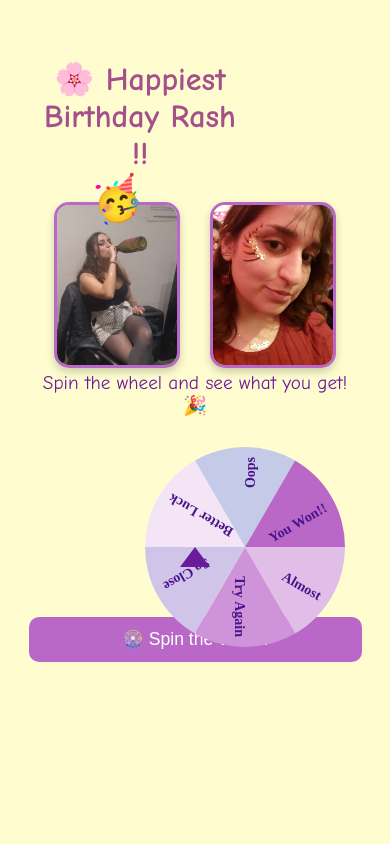
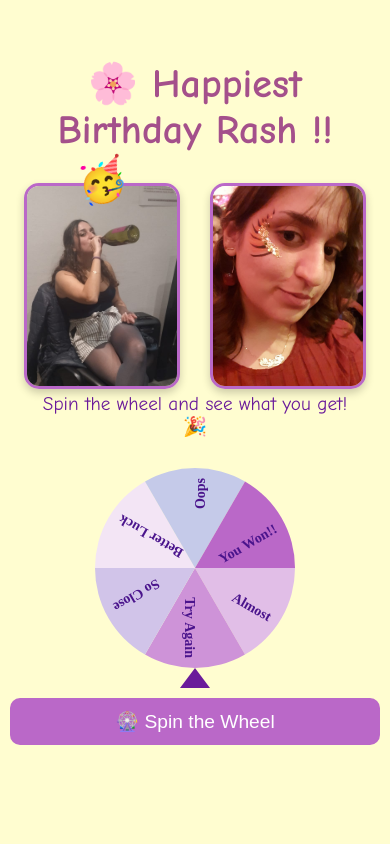
Before and after one commit to marietherese8900/rash, a plain HTML site: page index.html in a window 390 px wide. Shown: the top 844 px of the page. Drawn offline with Linux system fonts and the light colour scheme.

Commit message:
Update index.html

```diff
--- a/index.html
+++ b/index.html
@@ -357,41 +357,7 @@
       }
     }
 
-    /* Responsive adjustments */
-    @media (max-width: 480px) {
-      h1 {
-        font-size: 2em;
 
-        max-width: 220px;
-        text-align: center;
-      }
-
-      .photo {
-        width: 120px;
-        height: 160px;
-      }
-
-      .wheel-container {
-        width: 100px;
-        height: 100px;
-        margin-top: 30px;
-      }
-
-      .buttons-wrapper {
-        flex-direction: column;
-        gap: 15px;
-        max-width: 90%;
-
-      }
-
-      .spin-button {
-        min-width: unset;
-        flex: unset;
-        width: 100%;
-        font-size: 1.1em;
-        margin-top: 40px;
-      }
-    }
   </style>
 </head>
     <body>
```
